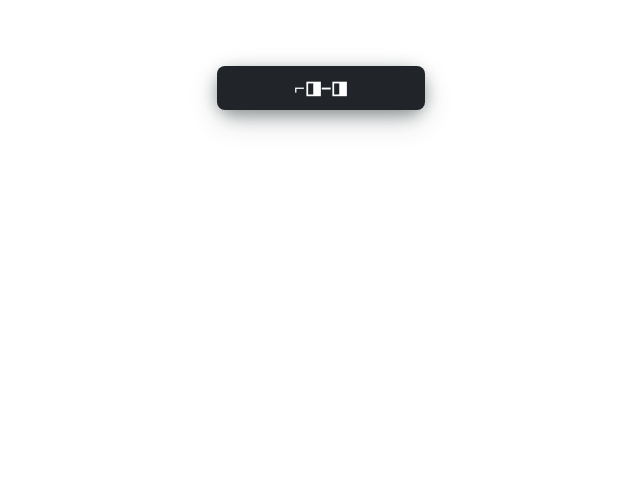
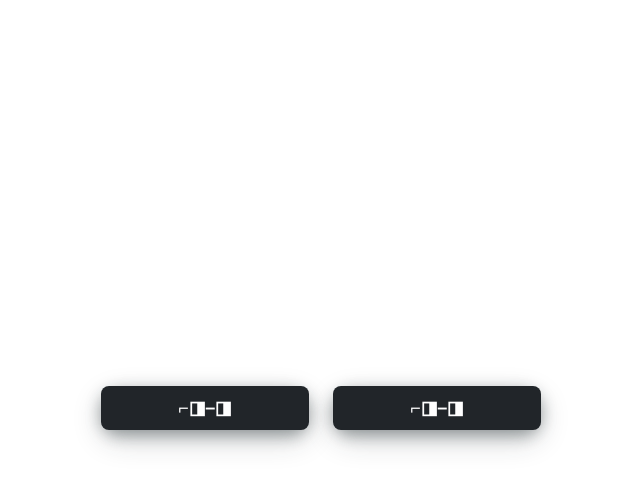
Before and after one commit to lilnounsDAO/nounishButton, a Next.js app: page / in a window 1280 px wide. Shown: the part 254-742 px from the top of the page, without its empty margins (319-959 px from the left). Built offline with nearby package versions, Linux system fonts and the light colour scheme.

Commit message:
NounishButton Component
- pass button id and action as prop
- allows for multiple buttons to trigger glasses pop animation

```diff
--- /dev/null
+++ b/src/components/nounishButton/NounishButton.tsx
@@ -0,0 +1,41 @@
+import { useCallback, useEffect, useState } from "react"
+
+import Fountain from "./NounishGlassesPop"
+
+export const Home: React.FC<{
+  buttonId: string | number
+  buttonAction: () => void
+}> = (props) => {
+  let { buttonId, buttonAction } = props
+  const [animate, setAnimate] = useState<boolean>(false)
+
+  useEffect(() => {
+    new Fountain({ buttonId: buttonId.toString() })
+  }, [])
+
+  const animation = useCallback(async () => {
+    setAnimate(true)
+    //do something
+    buttonAction()
+  }, [])
+
+  return (
+    <div className="flex self-center justify-center origin-center py-80">
+      <div className="flex">
+        <div className="w-52 nounish_button" id={buttonId.toString()}>
+          <button
+            className="flex items-center justify-center w-full h-full p-2 px-10 text-lg font-semibold text-white rounded-lg bg-[#212529] hover:shadow-xl space-x-2"
+            disabled={false}
+            onClick={() => {
+              animation()
+            }}
+          >
+            ⌐◨–◨
+          </button>
+        </div>
+      </div>
+    </div>
+  )
+}
+
+export default Home
--- a/src/components/nounishButton/NounishGlassesPop.tsx
+++ b/src/components/nounishButton/NounishGlassesPop.tsx
@@ -173,6 +173,7 @@ const Glasses = {
 }
 
 class Fountain {
+  buttonId: string
   limit: number
   particles: Particle[]
   autoAddParticle: boolean
@@ -183,7 +184,8 @@ class Fountain {
   mouseY: number
   rect?: DOMRect
 
-  constructor() {
+  constructor(props: { buttonId: string }) {
+    this.buttonId = props.buttonId
     this.limit = 7
     this.particles = []
     this.autoAddParticle = false
@@ -196,7 +198,7 @@ class Fountain {
     this.addHandlers()
     this.loop()
     this.rect = document
-      ?.getElementById("nounish_button")
+      ?.getElementById(props.buttonId)
       ?.getBoundingClientRect()
   }
 
@@ -223,7 +225,7 @@ class Fountain {
     const tapEnd = isTouchInteraction ? "touchend" : "mouseup"
     const move = isTouchInteraction ? "touchmove" : "mousemove"
 
-    document?.getElementById("nounish_button")?.addEventListener(
+    document?.getElementById(this.buttonId)?.addEventListener(
       move,
       (e) => {
         this.mouseX = e instanceof MouseEvent ? e.pageX : e.touches[0].pageX
@@ -233,7 +235,7 @@ class Fountain {
     )
 
     document
-      ?.getElementById("nounish_button")
+      ?.getElementById(this.buttonId)
       ?.addEventListener(tap, (e: MouseEvent | TouchEvent) => {
         this.mouseX = e instanceof MouseEvent ? e.pageX : e.touches[0].pageX
         this.mouseY = e instanceof MouseEvent ? e.pageY : e.touches[0].pageY
--- a/src/pages/index.tsx
+++ b/src/pages/index.tsx
@@ -1,33 +1,15 @@
-import { useCallback, useEffect, useState } from "react"
-
-import Fountain from "../components/nounishButton/NounishGlassesPop"
+import NounishButton from "../components/nounishButton/NounishButton"
 
 export const Home = (props): JSX.Element => {
-  const [animate, setAnimate] = useState<boolean>(false)
-
-  useEffect(() => {
-    new Fountain()
-  }, [])
-
-  const buttonAction = useCallback(async () => {
-    setAnimate(true)
-    //do something
-  }, [])
+  const action = () => {
+    //on click action to pass to button
+  }
 
   return (
     <div className="flex self-center justify-center origin-center py-80">
-      <div className="flex-row">
-        <div className="w-52" id={"nounish_button"}>
-          <button
-            className="flex items-center justify-center w-full h-full p-2 px-10 text-lg font-semibold text-white rounded-lg bg-[#212529] hover:shadow-xl space-x-2"
-            disabled={false}
-            onClick={() => {
-              buttonAction()
-            }}
-          >
-            ⌐◨–◨
-          </button>
-        </div>
+      <div className="flex">
+        <NounishButton buttonId={"one"} buttonAction={action} />
+        <NounishButton buttonId={"two"} buttonAction={action} />
       </div>
     </div>
   )
--- a/src/styles/tailwind.scss
+++ b/src/styles/tailwind.scss
@@ -10,17 +10,17 @@ html {
   @apply antialiased;
 }
 
-#nounish_button:hover {
+.nounish_button:hover {
   -webkit-transform: scale(1.075);
   transform: scale(1.075);
 }
 
-#nounish_button:active {
+.nounish_button:active {
   -webkit-transform: scale(.92);
   transform: scale(.92);
 }
 
-#nounish_button {
+.nounish_button {
   -webkit-tap-highlight-color: rgba(0,0,0,0);
   -webkit-animation: nounish-button 2s infinite;
   animation: nounish-button 2s infinite;
@@ -46,3 +46,40 @@ html {
   // width: 177px;
   z-index: 2;
 }
+
+.nounish_button:hover {
+  -webkit-transform: scale(1.075);
+  transform: scale(1.075);
+}
+
+.nounish_button:active {
+  -webkit-transform: scale(.92);
+  transform: scale(.92);
+}
+
+.nounish_button {
+  -webkit-tap-highlight-color: rgba(0,0,0,0);
+  -webkit-animation: nounish-button 2s infinite;
+  animation: nounish-button 2s infinite;
+  animation-duration: 2s;
+  animation-timing-function: ease;
+  animation-delay: 0s;
+  animation-iteration-count: infinite;
+  animation-direction: normal;
+  animation-fill-mode: none;
+  animation-play-state: running;
+  animation-name: nounish-button;
+  background-color: rgb(9, 9, 17);
+  border-radius: 18px;
+  -webkit-box-shadow: 0 5px 15px rgba(13, 20, 20, 0.4), 0 10px 30px rgb(37 41 46 / 20%);
+  box-shadow: 0 5px 15px rgba(23, 38, 39, 0.4), 0 10px 30px rgb(37 41 46 / 20%);
+  cursor: pointer;
+  // display: block;
+  // height: 42px;
+  margin: 0 12px 24px;
+  position: relative;
+  -webkit-transition: .125s ease;
+  transition: .125s ease;
+  // width: 177px;
+  z-index: 2;
+}
```
